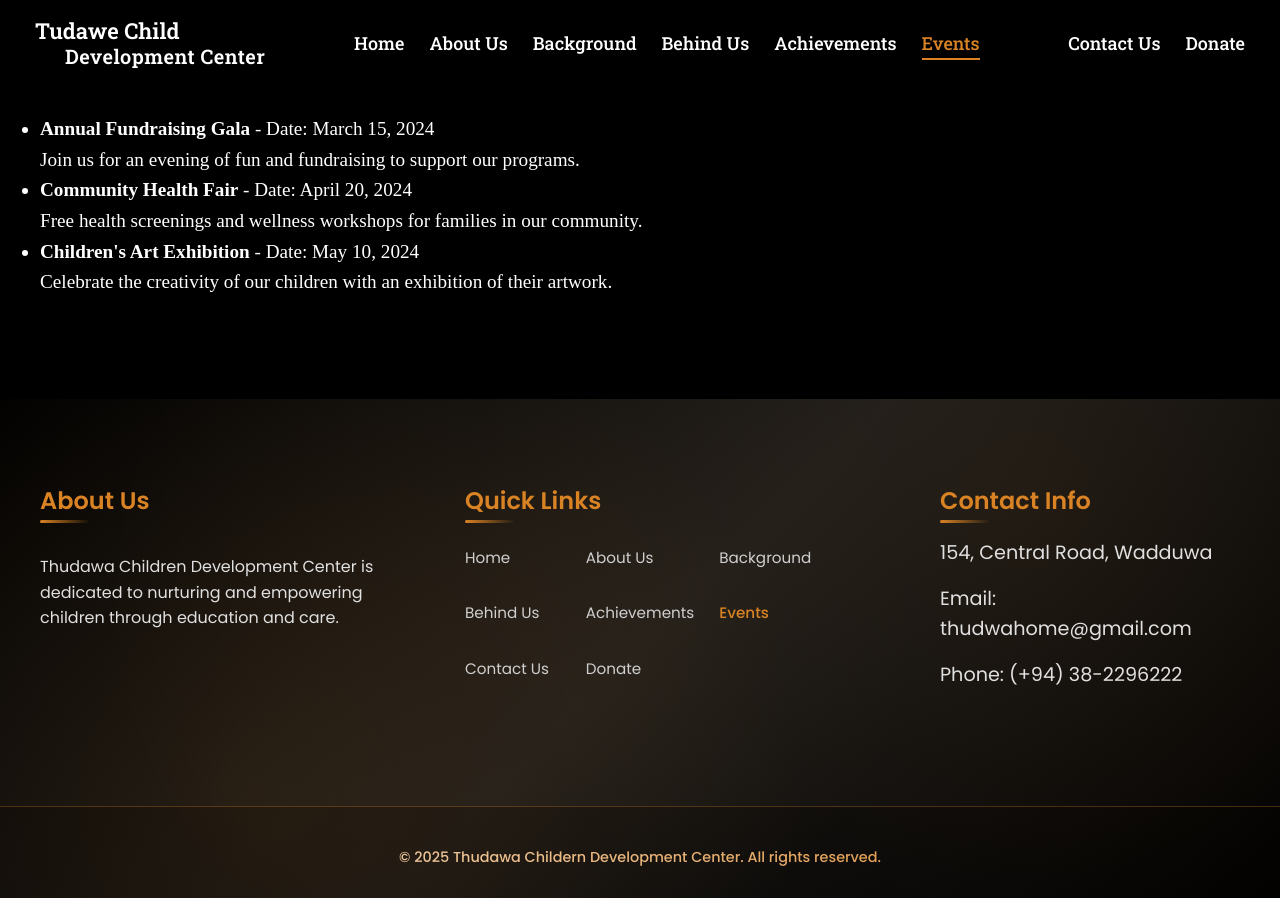
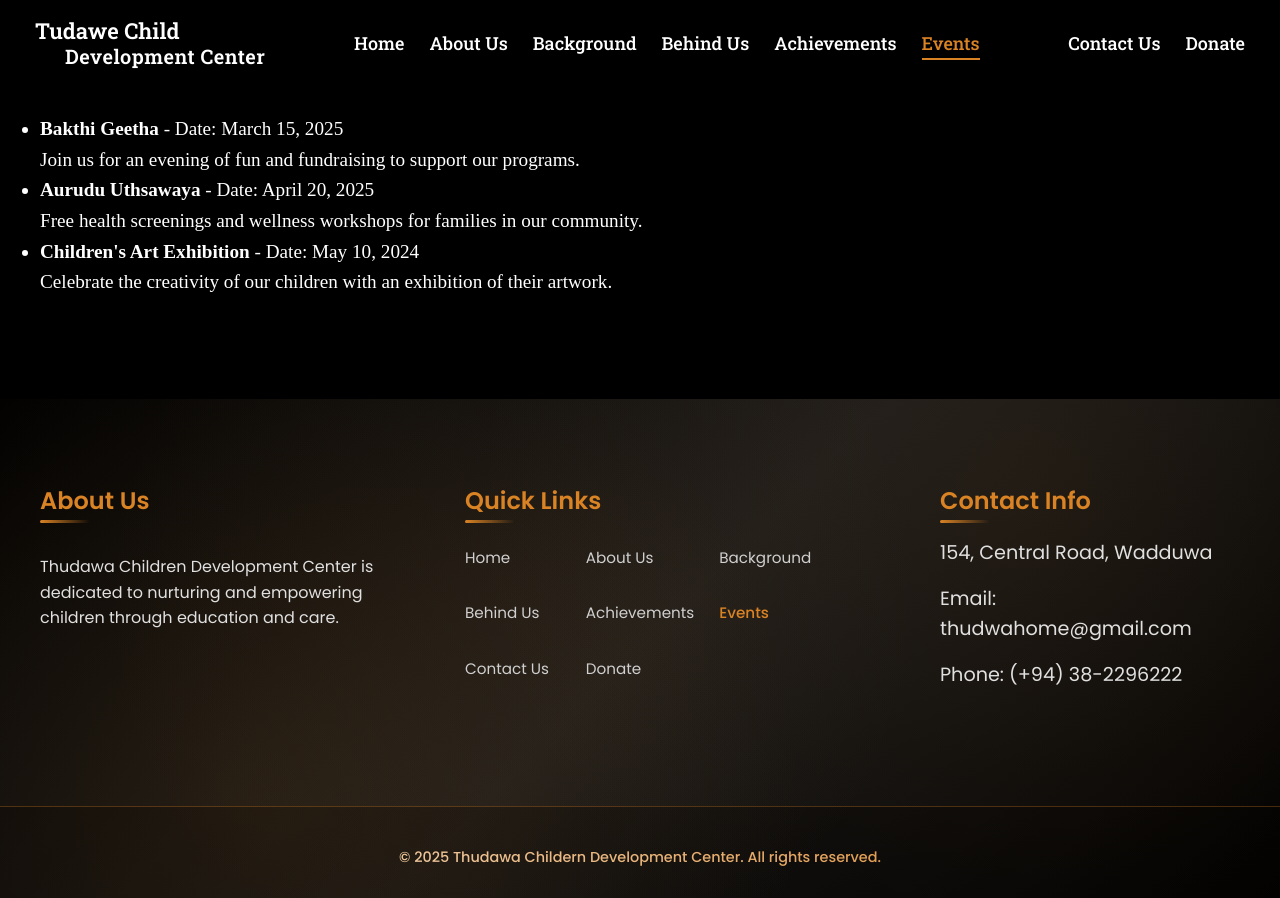
Before and after one commit to Dulan19/Thudawa_Website, a React (Create React App) app: page /Events in a window 1280 px wide. Built offline with nearby package versions, Linux system fonts and the light colour scheme.

Commit message:
Update Events.jsx

```diff
--- a/src/pages/Events.jsx
+++ b/src/pages/Events.jsx
@@ -11,12 +11,12 @@ const Events = () => {
         <p>Join us for our exciting events at Tudawe Child Development Center!</p>
         <ul>
           <li>
-            <strong>Annual Fundraising Gala</strong> - Date: March 15, 2024
+            <strong>Bakthi Geetha</strong> - Date: March 15, 2025
             <br />
             Join us for an evening of fun and fundraising to support our programs.
           </li>
           <li>
-            <strong>Community Health Fair</strong> - Date: April 20, 2024
+            <strong>Aurudu Uthsawaya</strong> - Date: April 20, 2025
             <br />
             Free health screenings and wellness workshops for families in our community.
           </li>
```
